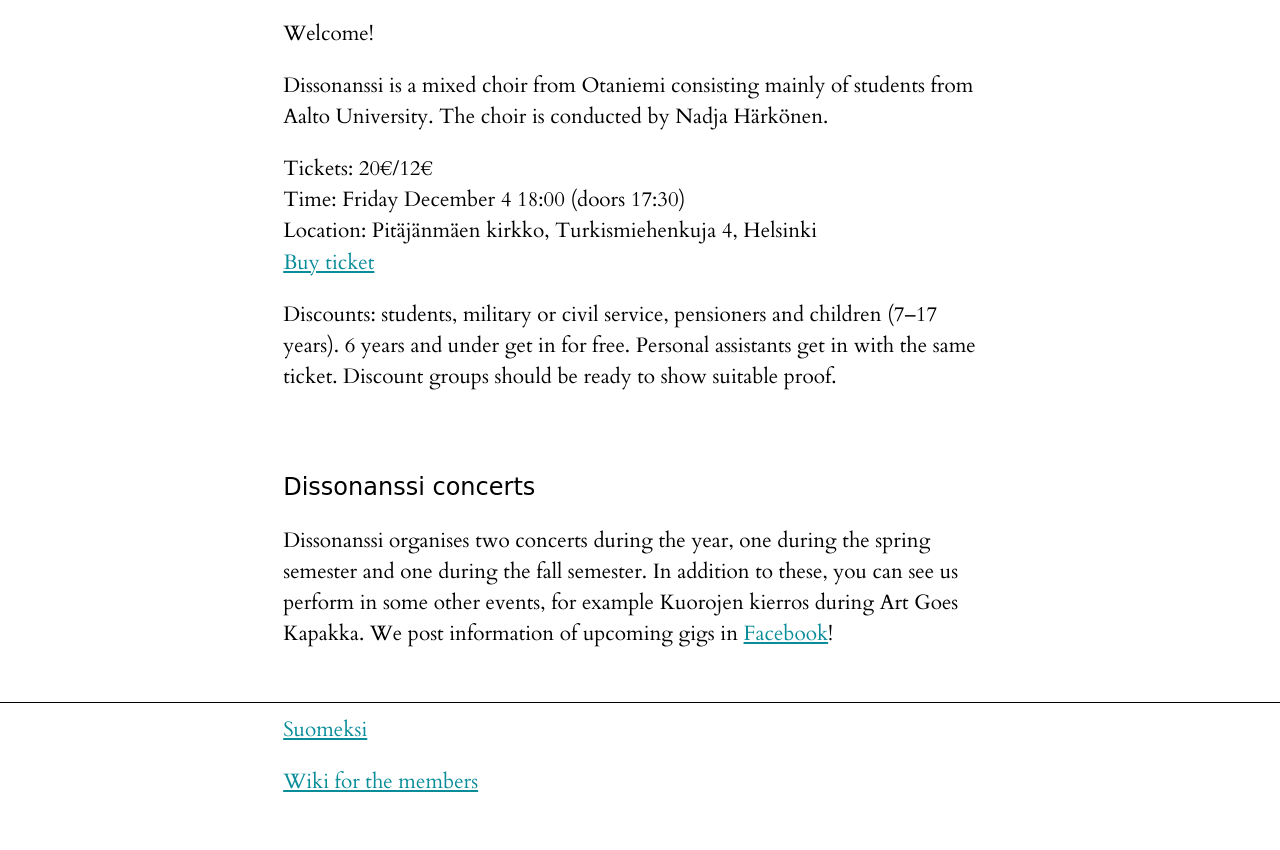
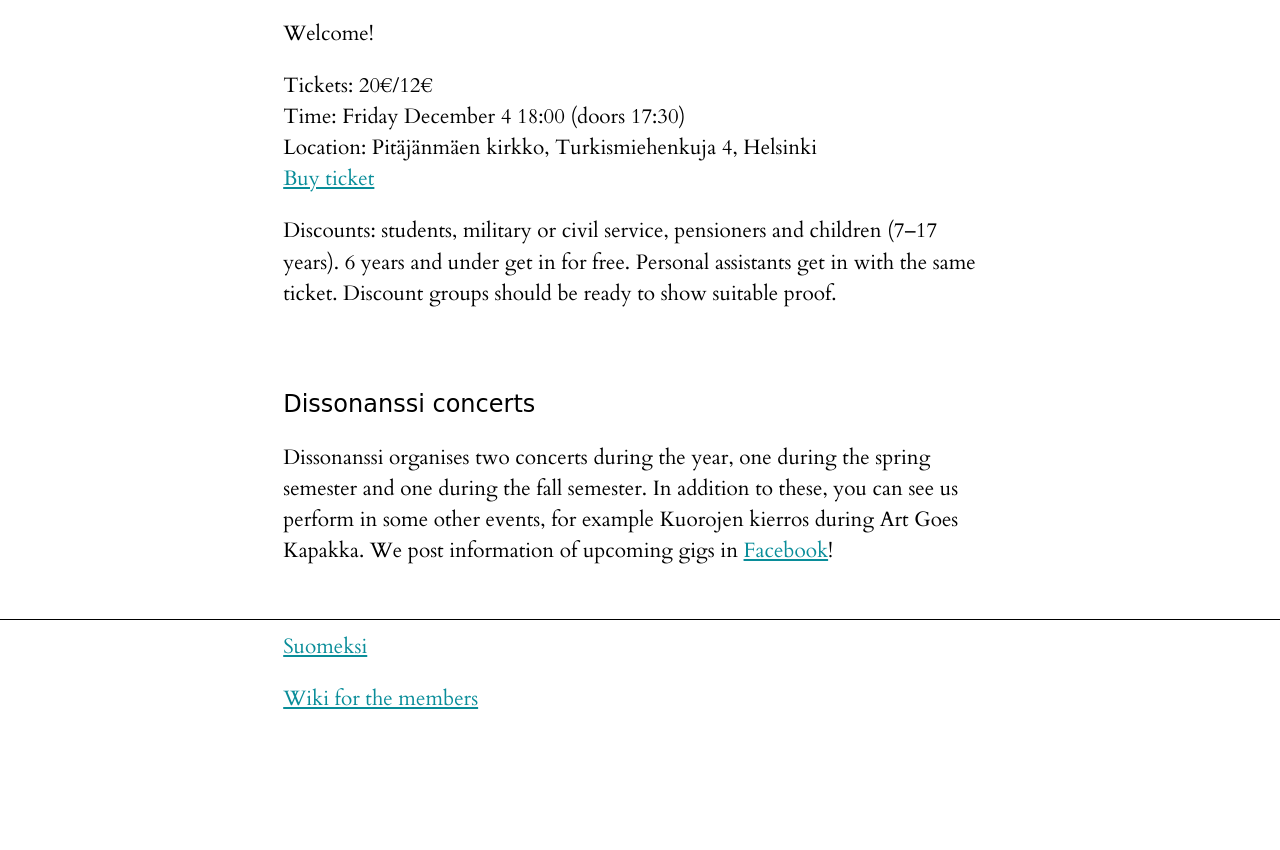
Before and after one commit to Dissonanssi/dissonanssi.fi, a plain HTML site: page public/en/konsertit.html in a window 1280 px wide. Shown: the part 1018-1868 px from the top of the page. After the commit the page ends 1785 px from the top, so only its background shows below. Drawn offline with Linux system fonts and the light colour scheme; a web font is replaced by a local one.

Commit message:
Remove choir introduction from concert info
Co-Authored-By: Claude Opus 5.5 <noreply@anthropic.com>
Claude-Session: https://claude.ai/code/session_01H5gcdFarLqwsj43cJ5r9Je

```diff
--- a/public/en/konsertit.html
+++ b/public/en/konsertit.html
@@ -30,7 +30,6 @@
 					<h2>Christmas Concert 2026 December 4</h2>
 					<p>Mixed choir Dissonanssi offers listeners a refined selection of Christmas- and wintertime music in our concert <em>Rauha maassa - Kun kellot soi</em>. We sing choral works from beautiful, harmonious hymns to merry English carols, without forgetting Finnish composers. A mixture of calm and energetic songs is sure to bring a moment of rest in the busy, dark days preceding Christmas.</p>
 					<p>Welcome!</p>
-					<p>Dissonanssi is a mixed choir from Otaniemi consisting mainly of students from Aalto University. The choir is conducted by Nadja Härkönen.</p>
 					<p>Tickets: 20€/12€<br/>
 					Time: Friday December 4 18:00 (doors 17:30)<br/>
 					Location: Pitäjänmäen kirkko, Turkismiehenkuja 4, Helsinki<br/>
```
Also changed, not shown: public/konsertit.html (+0 -1 lines).
